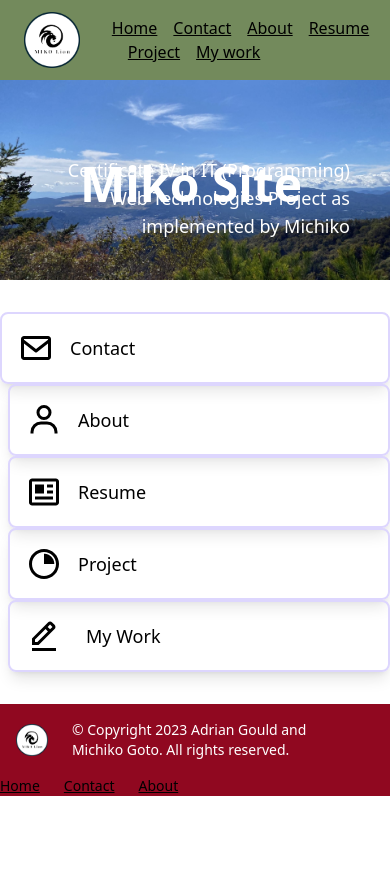
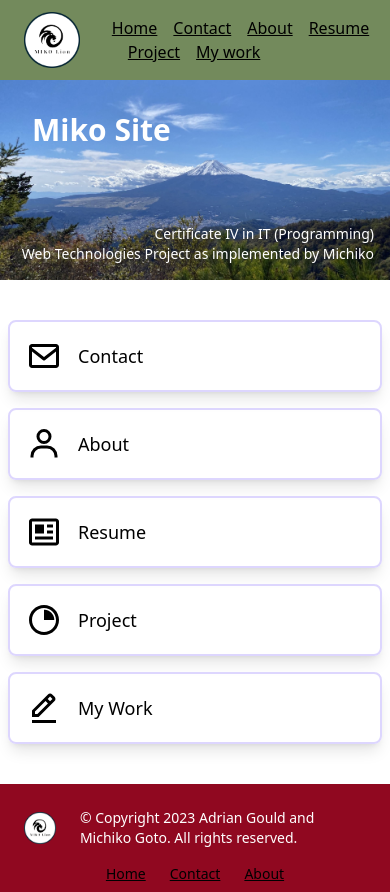
Before and after one commit to mi5103/C4Prog-WT-PROJ, a website: page index.html in a window 390 px wide. Before the commit the page ends 844 px from the top, so only its background shows below. Drawn offline with Linux system fonts and the light colour scheme.

Commit message:
feat(home): add styles for mobile layout

```diff
--- a/index.html
+++ b/index.html
@@ -11,7 +11,7 @@
 
 </head>
 <body>
-<header class="sticky top-0 bg-green">
+<header class="sticky top-0 bg-green z-10">
     <div class="flex items-center p-3 pl-6">
         <img src="./assets/img/logo.png" alt="Logo" class="h-14 w-14">
         <nav class="ml-8">
@@ -31,42 +31,47 @@
         <article>
             <header class="relative">
                 <img  src="assets/img/mtfuji.jpg" alt="main image" class="w-full object-cover"/>
-                <div class="absolute top-0 left-0 m-20">
-                    <h1 class="text-5xl font-bold text-white">Miko Site</h1>
+                <div class="absolute top-0 left-0 md:m-20 m-8">
+                    <h1 class="md:text-5xl text-3xl font-bold text-white">Miko Site</h1>
                 </div>
-                <div class="absolute bottom-0 right-0 m-10 text-lg text-right text-white justify-end">
+                <div class="absolute bottom-0 right-0 md:m-10 m-4 md:text-lg text-sm text-right text-white justify-end">
                     <p>Certificate IV in IT (Programming)</p>
                     <p>Web Technologies Project as implemented by Michiko</p>
                 </div>
 
             </header>
-            <div class="py-8 px-0 flex flex-wrap justify-center space-x-2">
-                <section class="flex items-center rounded-lg p-4 border-2 border-purple shadow-lg w-full sm:w-1/2 lg:w-1/6">
+            <div class="py-8 flex flex-wrap justify-center">
+                <section class="flex items-center rounded-lg p-4 m-2
+                border-2 border-purple shadow-lg w-full sm:w-1/2 lg:w-1/6">
                     <a href="contact.html" class="flex items-center space-x-4">
                         <img src="assets/img/contact.png" alt="contact">
                         <h4 class="text-lg">Contact</h4>
                     </a>
                 </section>
-                <section class="flex items-center rounded-lg p-4 border-2 border-purple shadow-lg w-full sm:w-1/2 lg:w-1/6">
+                <section class="flex items-center rounded-lg p-4 m-2
+                border-2 border-purple shadow-lg w-full sm:w-1/2 lg:w-1/6">
                     <a href="about.html" class="flex items-center space-x-4">
                         <img src="assets/img/about.png" alt="about">
                         <h4 class="text-lg">About</h4>
                     </a>
                 </section>
-                <section class="flex items-center rounded-lg p-4 border-2 border-purple shadow-lg w-full sm:w-1/2 lg:w-1/6">
+                <section class="flex items-center rounded-lg p-4 m-2
+                border-2 border-purple shadow-lg w-full sm:w-1/2 lg:w-1/6">
                     <a href="resume.html" class="flex items-center space-x-4">
                         <img src="assets/img/resume.png" alt="resume">
                         <h4 class="text-lg">Resume</h4>
                     </a>
                 </section>
-                <section class="flex items-center rounded-lg p-4 border-2 border-purple shadow-lg w-full sm:w-1/2 lg:w-1/6">
+                <section class="flex items-center rounded-lg p-4 m-2
+                border-2 border-purple shadow-lg w-full sm:w-1/2 lg:w-1/6">
                     <a href="projects.html" class="flex items-center space-x-4">
                         <img src="assets/img/project.png" alt="project">
                         <h4 class="text-lg">Project</h4>
                     </a>
                 </section>
-                <section class="flex items-center rounded-lg p-4 border-2 border-purple shadow-lg w-full sm:w-1/2 lg:w-1/6">
-                    <a href="mywork.html" class="flex items-center space-x-6">
+                <section class="flex items-center rounded-lg p-4 m-2
+                border-2 border-purple shadow-lg w-full sm:w-1/2 lg:w-1/6">
+                    <a href="mywork.html" class="flex items-center space-x-4">
                         <img src="assets/img/work.png" alt="work">
                         <h4 class="text-lg">My Work</h4>
                     </a>
@@ -75,12 +80,13 @@
         </article>
     </main>
 </section>
-<footer class="bg-red flex flex-wrap justify-between">
+<footer class="bg-red flex flex-wrap p-2 justify-center">
     <section class="flex items-center p-4">
         <img src="./assets/img/logo.png" alt="Logo" class="h-8 w-8">
         <p class="text-white text-sm mx-6">© Copyright 2023 Adrian Gould and Michiko Goto. All rights reserved.</p>
     </section>
-    <ul class="flex items-center text-sm space-x-6 mr-20">
+
+    <ul class="flex items-center text-sm space-x-6">
         <li><a href="/" class="underline text-black hover:text-purple hover:underline">Home</a></li>
         <li><a href="contact.html" class="underline text-black hover:text-purple hover:underline">Contact</a></li>
         <li><a href="about.html" class="underline text-black hover:text-purple hover:underline">About</a></li>
```
Also changed, not shown: assets/css/site.css.
